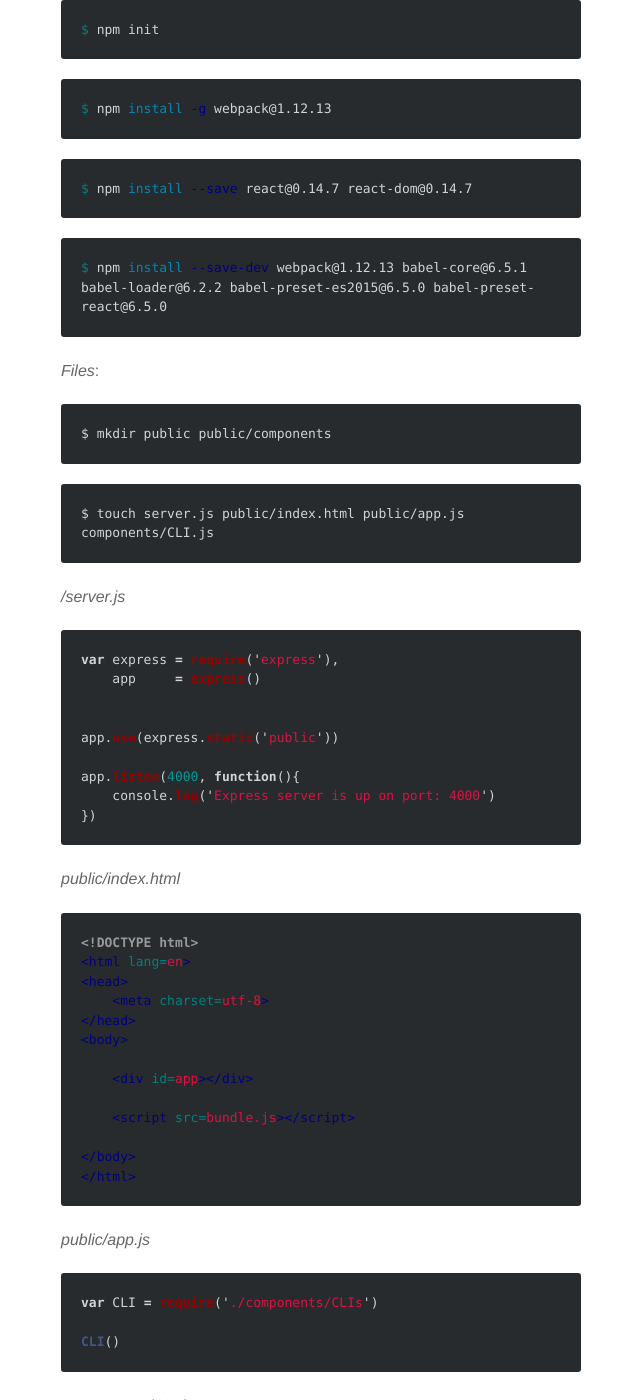
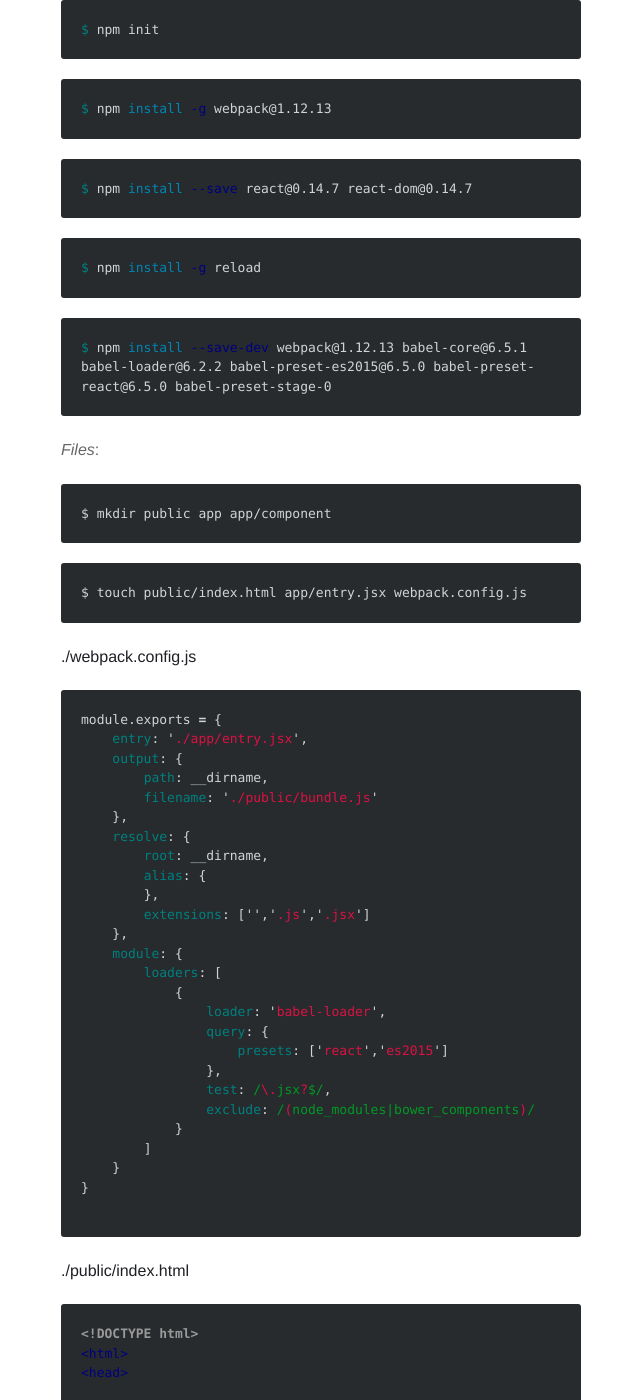
Before and after one commit to develdoe/develdoe.github.io, a Jekyll site: the page built from _posts/2016-10-22-react-developmen-environment.md, in a window 1280 px wide and 1400 px high, scrolled down 703 px. Shown: the whole window, without its empty margins (319-959 px from the left). Built offline with Jekyll 4.4.1, drawn with Linux system fonts in a browser that asks for light colours; nearby versions of some CDN libraries; comment, search, counter and statistics services are not loaded; some of the changed text lies outside the part shown.

Commit message:
Updated 2016-10-22-react-developmen-environment.md

````diff
--- a/_posts/2016-10-22-react-developmen-environment.md
+++ b/_posts/2016-10-22-react-developmen-environment.md
@@ -36,7 +36,11 @@
 ```
 
 ```bash
-$ npm install --save-dev webpack@1.12.13 babel-core@6.5.1 babel-loader@6.2.2 babel-preset-es2015@6.5.0 babel-preset-react@6.5.0
+$ npm install -g reload
+```
+
+```bash
+$ npm install --save-dev webpack@1.12.13 babel-core@6.5.1 babel-loader@6.2.2 babel-preset-es2015@6.5.0 babel-preset-react@6.5.0 babel-preset-stage-0
 ```
 
 
@@ -44,34 +48,52 @@
 *Files*:
 
 ```
-$ mkdir public public/components
+$ mkdir public app app/component
 ```
 
 ```
-$ touch server.js public/index.html public/app.js components/CLI.js
+$ touch public/index.html app/entry.jsx webpack.config.js
+```
+**./webpack.config.js**
+
+```js
+module.exports = {
+    entry: './app/entry.jsx',
+    output: {
+        path: __dirname,
+        filename: './public/bundle.js'
+    },
+    resolve: {
+        root: __dirname,
+        alias: {
+        },
+        extensions: ['','.js','.jsx']
+    },
+    module: {
+        loaders: [
+            {
+                loader: 'babel-loader',
+                query: {
+                    presets: ['react','es2015']
+                },
+                test: /\.jsx?$/,
+                exclude: /(node_modules|bower_components)/
+            }
+        ]
+    }
+}
+
 ```
 
-*/server.js*
-
-```js
-var express = require('express'),
-    app     = express()
-
-
-app.use(express.static('public'))
-
-app.listen(4000, function(){
-    console.log('Express server is up on port: 4000')
-})
-```
-
-*public/index.html*
+**./public/index.html**
 
 ```html
 <!DOCTYPE html>
-<html lang=en>
+<html>
 <head>
+
     <meta charset=utf-8>
+
 </head>
 <body>
 
@@ -81,22 +103,30 @@
 
 </body>
 </html>
+
 ```
 
-*public/app.js*
+*app/entry.jsx*
 
 ```js
-var CLI = require('./components/CLIs')
+var React       = require('react'),
+    ReactDOM    = require('react-dom')
 
-CLI()
+ReactDOM.render(
+    <h1>React - Boilerpate</h1>,
+        document.getElementById('app')
+)
+
 ```
 
-*components/CLI.js*
+Run:
 
-```js
-function CLI(){
-    document.write('from init function')
-}
+```bash
+webpack -w
+```
 
-module.exports = CLI
+Upen new terminal window:
+
+```bash
+reload -b
 ```
````
